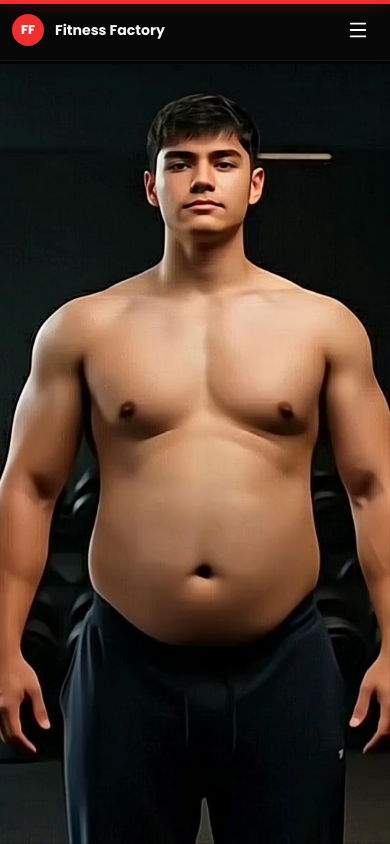
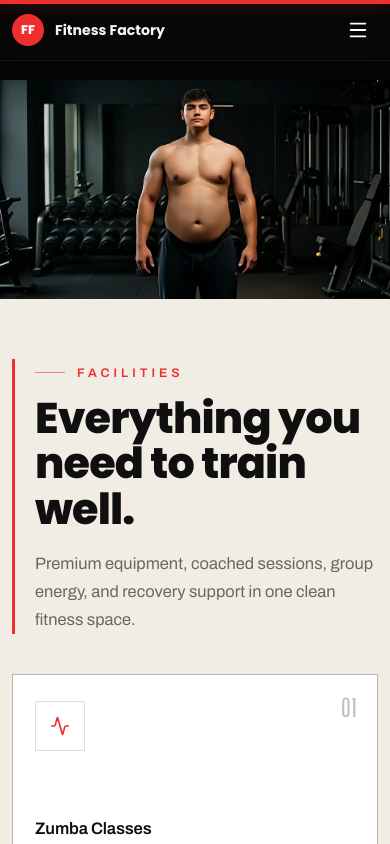
Before and after one commit to A365shift-DevTeam/Ambot365-GYM, a React (Vite) app: page / in a window 390 px wide. Shown: the top 844 px of the page. Built offline with nearby package versions, Linux system fonts and the light colour scheme.

Commit message:
mobile scroled

```diff
--- a/src/App.jsx
+++ b/src/App.jsx
@@ -37,7 +37,8 @@ export default function App() {
   return (
     <>
       <Header className={headerSolid ? "site-header-solid" : "site-header-transparent"} />
-      <HeroSection />
+      <HeroSection>
+
       <main>
         <FacilitiesSection />
         <WeightCalculator />
@@ -47,6 +48,7 @@ export default function App() {
         <ContactSection />
       </main>
       <Footer />
+      </HeroSection>
     </>
   );
 }
--- a/src/components/HeroSection.jsx
+++ b/src/components/HeroSection.jsx
@@ -1,4 +1,4 @@
-import { motion, useMotionValueEvent, useScroll, useTransform } from "framer-motion";
+import { motion, useMotionValueEvent, useScroll } from "framer-motion";
 import { useEffect, useRef, useState } from "react";
 
 const heroFrames = Object.entries(
@@ -19,77 +19,119 @@ function preloadFrame(src) {
   image.src = src;
 }
 
-export default function HeroSection() {
-  const heroRef = useRef(null);
+export default function HeroSection({ children }) {
+  const trackRef = useRef(null);
+  const stickyRef = useRef(null);
   const baseImgRef = useRef(null);
   const overlayImgRef = useRef(null);
   const lastBaseIndex = useRef(-1);
   const lastOverlayIndex = useRef(-1);
+
   const [reducedMotion, setReducedMotion] = useState(false);
-  const { scrollYProgress } = useScroll();
-  const { scrollYProgress: heroProgress } = useScroll({
-    target: heroRef,
-    offset: ["start start", "end end"],
-  });
+  const [isMobile, setIsMobile] = useState(false);
+  const [mobileScrollDistance, setMobileScrollDistance] = useState(0);
+
+  const { scrollY, scrollYProgress } = useScroll();
 
   useEffect(() => {
-    const media = window.matchMedia("(prefers-reduced-motion: reduce)");
-    const update = () => setReducedMotion(media.matches);
-    update();
-    media.addEventListener("change", update);
-    return () => media.removeEventListener("change", update);
+    const motionMedia = window.matchMedia("(prefers-reduced-motion: reduce)");
+    const updateMotion = () => setReducedMotion(motionMedia.matches);
+    updateMotion();
+    motionMedia.addEventListener("change", updateMotion);
+
+    const mobileMedia = window.matchMedia("(max-width: 991px)");
+    const updateMobile = () => setIsMobile(mobileMedia.matches);
+    updateMobile();
+    mobileMedia.addEventListener("change", updateMobile);
+
+    const updateDist = () => setMobileScrollDistance(window.innerHeight * 4);
+    updateDist();
+    window.addEventListener("resize", updateDist);
+
+    return () => {
+      motionMedia.removeEventListener("change", updateMotion);
+      mobileMedia.removeEventListener("change", updateMobile);
+      window.removeEventListener("resize", updateDist);
+    };
   }, []);
 
-  const frameProgress = useTransform(heroProgress, [0, 1], [0, maxFrameIndex]);
-  const overlayOpacity = useTransform(frameProgress, (latest) => latest - Math.floor(latest));
-  const heroScale = useTransform(heroProgress, [0, 1], [1, 1.08]);
+  const [heroScale, setHeroScale] = useState(1);
+  const [overlayOpacity, setOverlayOpacity] = useState(0);
 
   // Preload a generous initial batch for smooth early scrolling
   useEffect(() => {
-    const initial = Math.min(20, heroFrames.length);
+    const initial = Math.min(30, heroFrames.length);
     heroFrames.slice(0, initial).forEach((src, i) => {
       setTimeout(() => preloadFrame(src), i * 6);
     });
   }, []);
 
-  useMotionValueEvent(frameProgress, "change", (latest) => {
+  useMotionValueEvent(scrollY, "change", (y) => {
     if (heroFrames.length <= 1) return;
+
+    let latest = 0;
+
+    if (trackRef.current && stickyRef.current) {
+      if (isMobile) {
+        // Bulletproof mobile logic: Ensure JS and CSS are 100% in sync
+        const maxScroll = mobileScrollDistance || window.innerHeight * 4;
+        const progress = Math.min(Math.max(y / maxScroll, 0), 1);
+        latest = progress * maxFrameIndex;
+        setHeroScale(1 + progress * 0.08);
+      } else {
+        // Desktop logic using rects
+        const rect = trackRef.current.getBoundingClientRect();
+        const scrolled = -rect.top;
+        const stickyHeight = stickyRef.current.offsetHeight;
+        const stickyOffsetTop = stickyRef.current.offsetTop;
+
+        const scrollDistance = Math.max(rect.height - stickyHeight - stickyOffsetTop, 1);
+        const progress = Math.min(Math.max(scrolled / scrollDistance, 0), 1);
+        latest = progress * maxFrameIndex;
+        setHeroScale(1 + progress * 0.08);
+      }
+    }
+
+    if (reducedMotion) {
+      setHeroScale(1);
+    }
 
     const baseIndex = Math.floor(latest);
     const overlayIndex = Math.min(maxFrameIndex, Math.ceil(latest));
 
     if (baseIndex !== lastBaseIndex.current) {
       lastBaseIndex.current = baseIndex;
-      const el = baseImgRef.current;
-      if (el && heroFrames[baseIndex]) {
-        el.src = heroFrames[baseIndex];
+      if (baseImgRef.current && heroFrames[baseIndex]) {
+        baseImgRef.current.src = heroFrames[baseIndex];
       }
     }
 
     if (overlayIndex !== lastOverlayIndex.current) {
       lastOverlayIndex.current = overlayIndex;
-      const el = overlayImgRef.current;
-      if (el && heroFrames[overlayIndex]) {
-        el.src = heroFrames[overlayIndex];
+      if (overlayImgRef.current && heroFrames[overlayIndex]) {
+        overlayImgRef.current.src = heroFrames[overlayIndex];
       }
       // Progressive preload ahead for buttery scrubbing
-      const aheadEnd = Math.min(maxFrameIndex, overlayIndex + 15);
+      const aheadEnd = Math.min(maxFrameIndex, overlayIndex + 30);
       for (let i = overlayIndex + 1; i <= aheadEnd; i++) {
         preloadFrame(heroFrames[i]);
       }
     }
+
+    if (!reducedMotion) {
+      setOverlayOpacity(latest - baseIndex);
+    } else {
+      setOverlayOpacity(1);
+    }
   });
 
   return (
-    <section
-      id="home"
-      className={`hero-section hero-scroll-section${reducedMotion ? " hero-reduced-motion" : ""}`}
-      ref={heroRef}
-    >
+    <section className={`hero-section${reducedMotion ? " hero-reduced-motion" : ""}`}>
       <motion.div className="scroll-progress" style={{ scaleX: scrollYProgress }} />
-      <div className="hero-animation-stage">
-        <div className="hero-frame-viewport">
-          <motion.div className="hero-frame-stack" style={{ scale: reducedMotion ? 1 : heroScale }}>
+      <div id="home" className="hero-scroll-track" ref={trackRef}>
+        <div className="hero-sticky-wrapper" ref={stickyRef}>
+          <div className="hero-canvas-wrapper">
+            <motion.div className="hero-frame-stack" style={{ scale: heroScale }}>
               <img
                 ref={baseImgRef}
                 className="hero-frame-image hero-frame-base"
@@ -97,16 +139,23 @@ export default function HeroSection() {
                 alt=""
                 aria-hidden="true"
               />
-            <motion.img
+              <img
                 ref={overlayImgRef}
                 className="hero-frame-image hero-frame-overlay"
                 src={heroFrames[1] ?? heroFrames[0]}
                 alt="Athlete training inside Fitness Factory gym"
-              style={{ opacity: reducedMotion ? 1 : overlayOpacity }}
+                style={{ opacity: overlayOpacity }}
               />
             </motion.div>
           </div>
+          {isMobile && <div className="hero-next-section">{children}</div>}
         </div>
+        {/* Spacer to create the scroll track height within the content box so position: sticky can slide */}
+        {isMobile && mobileScrollDistance > 0 && (
+          <div style={{ height: `${mobileScrollDistance}px` }} />
+        )}
+      </div>
+      {!isMobile && <div className="hero-next-section">{children}</div>}
     </section>
   );
 }
--- a/src/styles.css
+++ b/src/styles.css
@@ -270,53 +270,31 @@ textarea {
 
 .hero-section {
   position: relative;
-  min-height: 100vh;
-  min-height: 100dvh;
+  background: #050505;
+}
+
+.hero-scroll-track {
+  position: relative;
+}
+
+.hero-sticky-wrapper {
+  position: sticky;
   overflow: hidden;
-  background: #050505;
-}
-
-.hero-scroll-section {
-  min-height: 420vh;
-  overflow: visible;
-  background: #050505;
-}
-
-.hero-reduced-motion {
-  min-height: 100vh;
-  min-height: 100dvh;
-}
-
-.hero-animation-stage {
-  position: sticky;
-  top: 0;
-  min-height: 100vh;
-  min-height: 100dvh;
-  display: flex;
-  align-items: center;
-  justify-content: center;
+}
+
+.hero-canvas-wrapper {
+  position: relative;
+  width: 100%;
   overflow: hidden;
-  padding: clamp(72px, 10vh, 120px) clamp(16px, 3vw, 48px) clamp(48px, 6vh, 72px);
-  background: #050505;
-}
-
-.hero-frame-viewport {
+}
+
+.hero-frame-stack {
   position: absolute;
   inset: 0;
-  display: flex;
-  align-items: stretch;
-  justify-content: center;
-  overflow: hidden;
-}
-
-.hero-frame-stack {
-  position: relative;
   width: 100%;
   height: 100%;
-  max-width: 1200px;
   transform-origin: center center;
   will-change: transform;
-  backface-visibility: hidden;
 }
 
 .hero-frame-image {
@@ -324,19 +302,46 @@ textarea {
   inset: 0;
   width: 100%;
   height: 100%;
-  max-width: none;
   object-fit: cover;
   object-position: center top;
-  transform: translateZ(0);
-  backface-visibility: hidden;
   will-change: opacity, transform;
-  transition: none !important;
   pointer-events: none;
 }
 
-.hero-frame-overlay {
-  will-change: opacity, transform;
-  transition: none !important;
+.hero-next-section {
+  position: relative;
+  z-index: 10;
+  background: #ffffff;
+}
+
+/* DESKTOP (min-width: 992px) */
+@media (min-width: 992px) {
+  .hero-scroll-track {
+    height: 240vh;
+  }
+  .hero-sticky-wrapper {
+    top: 0;
+    height: 100dvh;
+    width: 100%;
+  }
+  .hero-canvas-wrapper {
+    height: 100dvh;
+  }
+}
+
+/* MOBILE/TABLET (max-width: 991px) */
+@media (max-width: 991px) {
+  .hero-scroll-track {
+    height: auto;
+    padding-top: 80px;
+  }
+  .hero-sticky-wrapper {
+    top: 80px;
+    overflow: visible;
+  }
+  .hero-canvas-wrapper {
+    aspect-ratio: 16 / 9;
+  }
 }
 
 .hero-vignette {
```
Also changed, not shown: 1 other file (tests, documents, lock files or other folders). Lines whose indentation alone changed are shown as unchanged.
